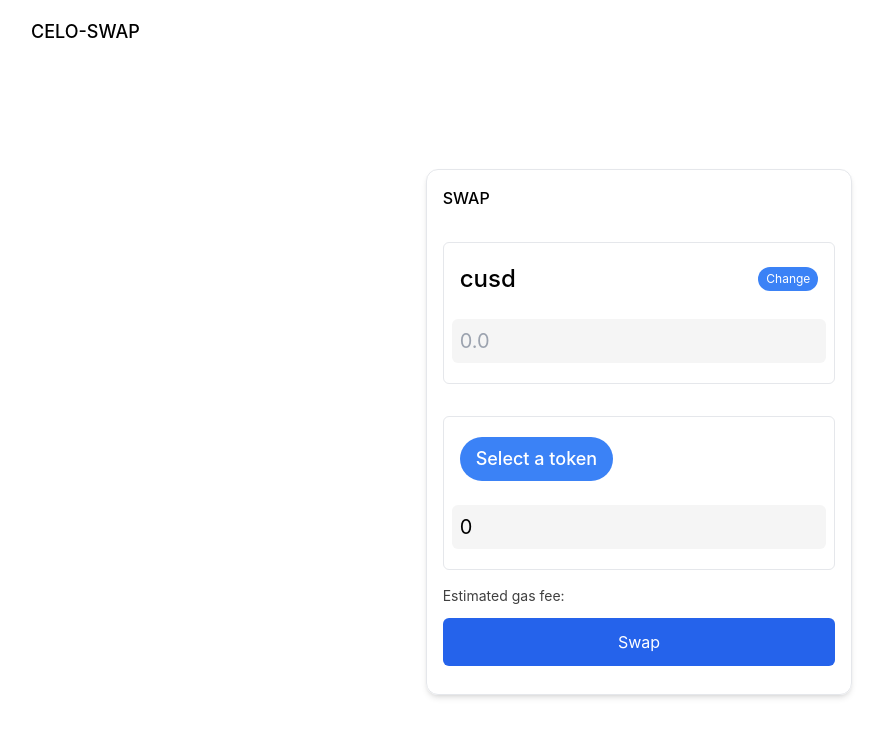
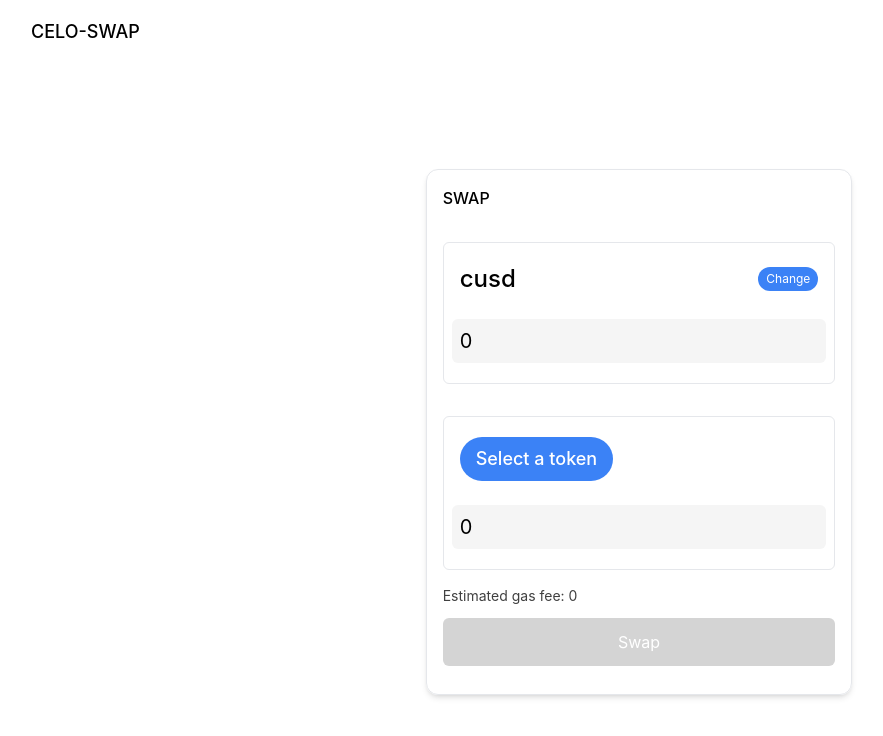
Before and after one commit to JovanMwesigwa/celo-sage-0x-swap, a React (Vite) app: page / in a window 1280 px wide. Shown: the top 736 px of the page, without its empty margins (1-884 px from the left). Built offline with nearby package versions, Linux system fonts and the light colour scheme; what react-moralis would draw is missing.

Commit message:
Prefilled price data in UI

```diff
--- a/package.json
+++ b/package.json
@@ -11,11 +11,12 @@
   "dependencies": {
     "@web3uikit/core": "^0.2.45",
     "@web3uikit/web3": "^0.2.2",
+    "moralis-v1": "^1.12.0",
+    "qs": "^6.11.0",
     "react": "^18.2.0",
     "react-dom": "^18.2.0",
     "react-modal": "^3.16.1",
-     "moralis-v1": "^1.12.0",
-     "react-moralis": "^1.4.2",
+    "react-moralis": "^1.4.2",
     "web3uikit": "0.1.159"
   },
   "devDependencies": {
--- a/src/App.jsx
+++ b/src/App.jsx
@@ -1,4 +1,5 @@
 import { useState } from 'react'
+import qs from 'qs'
 import NavbarComponent from './components/NavbarComponent'
 import SelectTokenModal from './components/SelectTokenModal'
 
@@ -17,6 +18,11 @@ function App() {
   const [tokenTo, setTokenTo] = useState({})
   const [choice, setChoice] = useState('to')
 
+  // Prices +
+  const [amountEntered, setAmountEntered] = useState(0.0)
+  const [amountTo, setAmountTo] = useState(null)
+  const [gasPrice, setGasPrice] = useState(0.0)
+
   const open = (choiceType) => {
     setChoice(choiceType)
     setIsOpen(true)
@@ -31,6 +37,39 @@ function App() {
       setTokenTo(token)
       setIsOpen(false)
     }
+  }
+
+  const getPrice = async () => {
+    if (!tokenFrom.symbol || !tokenTo.symbol || !amountEntered) return
+
+    // Get amount by calculating it from the smallest base unit of a standard erc20 token which is 18
+    let amount = Number(amountEntered) * 10 ** 18
+
+    // set the params
+    const params = {
+      sellToken: tokenFrom.platforms.celo
+        ? tokenFrom.platforms.celo
+        : tokenFrom.symbol,
+      buyToken: tokenTo.platforms.celo
+        ? tokenTo.platforms.celo
+        : tokenTo.symbol,
+      sellAmount: amount,
+    }
+
+    // Fetch the swap price.
+    const response = await fetch(
+      `https://celo.api.0x.org/swap/v1/price?${qs.stringify(params)}`
+    )
+
+    // Await and parse the JSON response
+    const priceResult = await response.json()
+    console.log('Price: ', priceResult)
+
+    const pricesConverted = priceResult.buyAmount / 10 ** 18
+    setAmountTo(pricesConverted)
+    console.log('Price to: ', pricesConverted)
+
+    setGasPrice(priceResult.estimatedGas)
   }
 
   return (
@@ -63,6 +102,9 @@ function App() {
               <input
                 type="number"
                 placeholder="0.0"
+                value={amountEntered}
+                onChange={(e) => setAmountEntered(e.target.value)}
+                onBlur={getPrice}
                 className="bg-neutral-100 text-xl outline-none my-3 w-full rounded-md p-2"
               />
             </div>
@@ -94,7 +136,7 @@ function App() {
                 type="number"
                 placeholder="0.0"
                 disabled
-                value={0.0}
+                value={amountTo ? amountTo : 0.0}
                 className="bg-neutral-100 text-xl outline-none cursor-not-allowed my-3 w-full rounded-md p-2"
               />
             </div>
@@ -102,11 +144,24 @@ function App() {
             {tokenFrom.symbol != tokenTo.symbol && (
               <>
                 <h4 className="text-neutral-700 text-sm">
-                  Estimated gas fee:{' '}
+                  Estimated gas fee: {gasPrice}
                 </h4>
-                <button className="w-full p-3 my-3 bg-blue-600 rounded-md text-white">
-                  Swap
-                </button>
+
+                {amountEntered && tokenTo.symbol ? (
+                  <button
+                    onClick={getPrice}
+                    className="w-full p-3 my-3 bg-blue-600 rounded-md text-white"
+                  >
+                    Swap
+                  </button>
+                ) : (
+                  <button
+                    disabled
+                    className="w-full p-3 my-3 cursor-not-allowed bg-neutral-300 rounded-md text-white"
+                  >
+                    Swap
+                  </button>
+                )}
               </>
             )}
           </div>
--- a/src/components/SelectTokenModal.jsx
+++ b/src/components/SelectTokenModal.jsx
@@ -10,6 +10,7 @@ export default function SelectTokenModal({
 }) {
   if (!isOpen) return
 
+  // console.log('Token: ', tokens)
   return (
     <>
       <>
```
Also changed, not shown: 1 other file (tests, documents, lock files or other folders).
